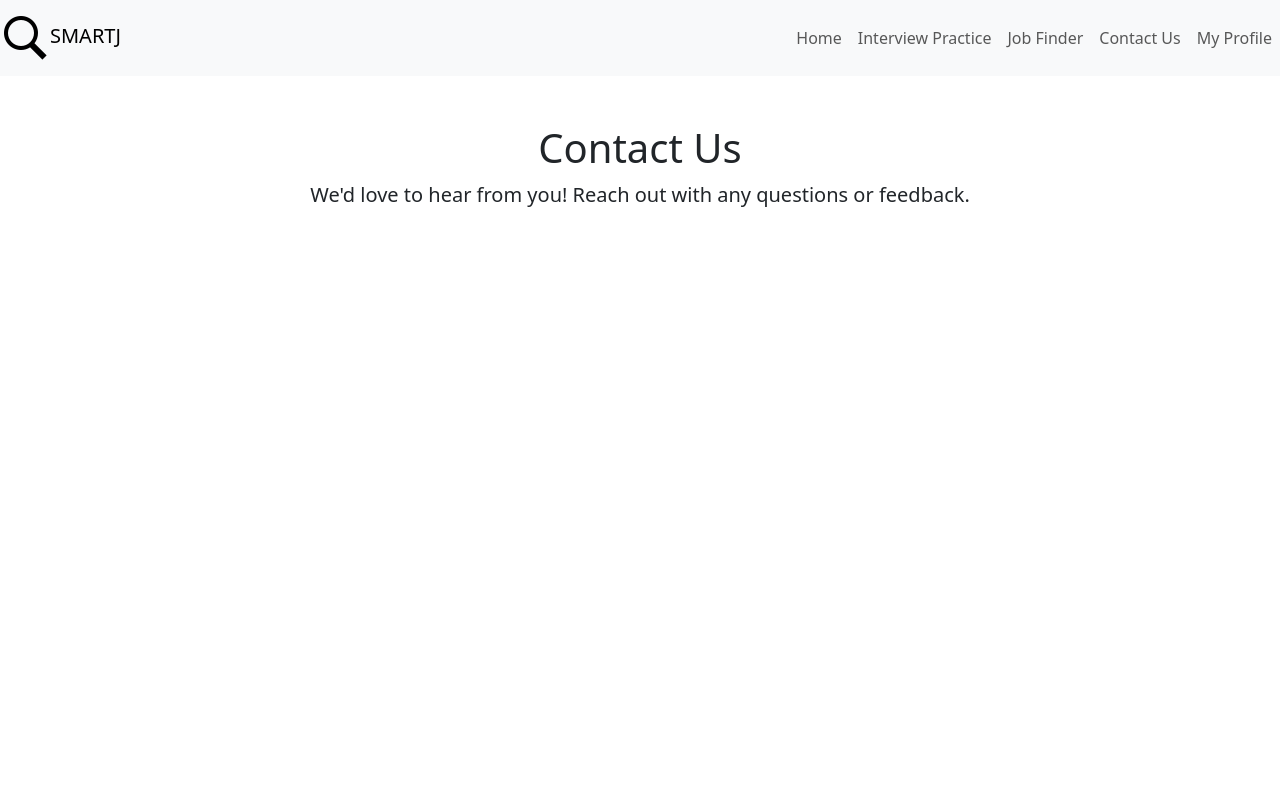
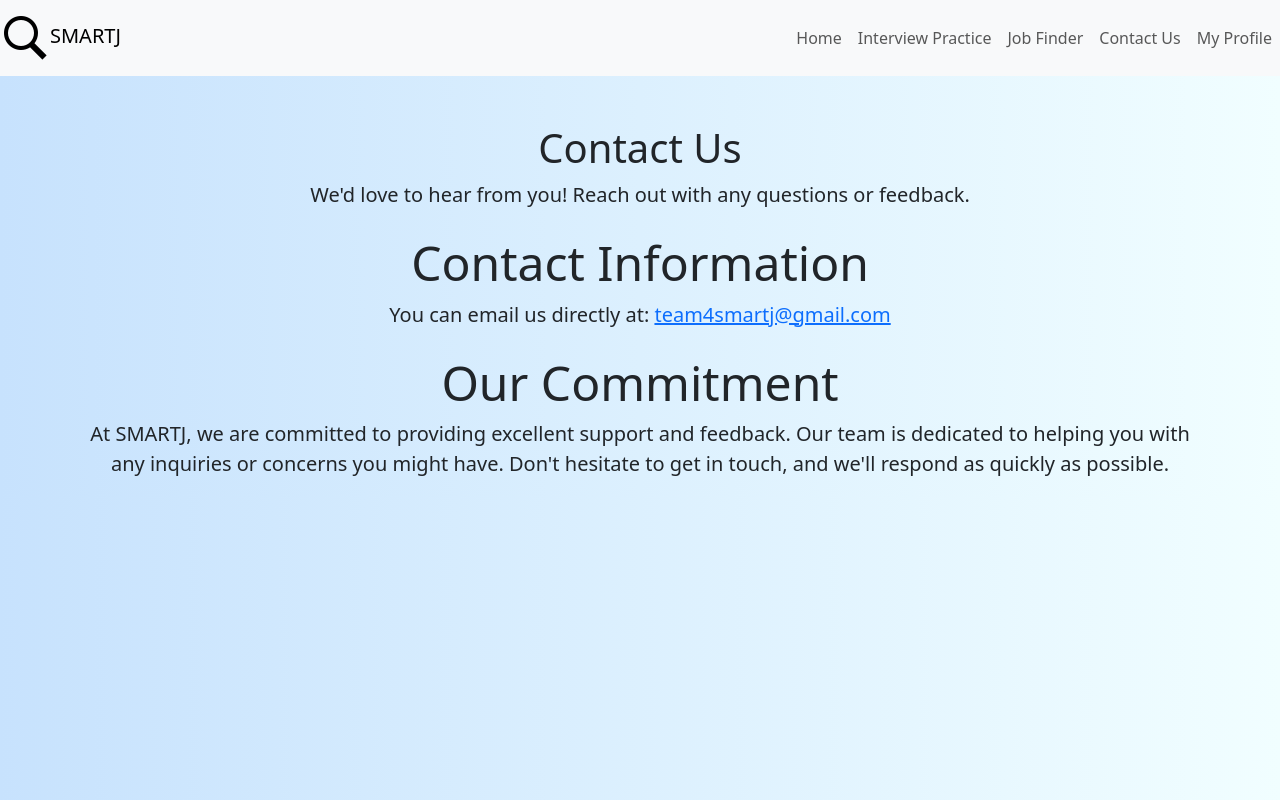
Before and after one commit to tyin363/SMARTJ, a React (Create React App) app: page /contact-us in a window 1280 px wide. Built offline with nearby package versions, Linux system fonts and the light colour scheme; the HTML template or start-up script is replaced by a standard one.

Commit message:
feat: Finished home and contact us pages

```diff
--- a/src/index.css
+++ b/src/index.css
@@ -1,13 +1,14 @@
 body {
   margin: 0;
-  font-family: -apple-system, BlinkMacSystemFont, 'Segoe UI', 'Roboto', 'Oxygen',
-    'Ubuntu', 'Cantarell', 'Fira Sans', 'Droid Sans', 'Helvetica Neue',
+  font-family: -apple-system, BlinkMacSystemFont, "Segoe UI", "Roboto", "Oxygen",
+    "Ubuntu", "Cantarell", "Fira Sans", "Droid Sans", "Helvetica Neue",
     sans-serif;
   -webkit-font-smoothing: antialiased;
   -moz-osx-font-smoothing: grayscale;
+  background: linear-gradient(to right, #c7e2fd, #f1feff) !important;
 }
 
 code {
-  font-family: source-code-pro, Menlo, Monaco, Consolas, 'Courier New',
+  font-family: source-code-pro, Menlo, Monaco, Consolas, "Courier New",
     monospace;
 }
--- a/src/pages/ContactUs.js
+++ b/src/pages/ContactUs.js
@@ -1,4 +1,5 @@
-import React from 'react';
+import React from "react";
+import "bootstrap/dist/css/bootstrap.min.css";
 
 function ContactUs() {
   return (
@@ -7,7 +8,24 @@ function ContactUs() {
       <p className="lead">
         We'd love to hear from you! Reach out with any questions or feedback.
       </p>
-      {/* Add a contact form or other relevant content */}
+      <div className="mt-4">
+        <h2 className="display-5">Contact Information</h2>
+        <p className="lead">
+          You can email us directly at:{" "}
+          <a href="mailto:team4smartj@gmail.com" className="text-primary">
+            team4smartj@gmail.com
+          </a>
+        </p>
+        <div className="mt-4">
+          <h2 className="display-5">Our Commitment</h2>
+          <p className="lead">
+            At SMARTJ, we are committed to providing excellent support and
+            feedback. Our team is dedicated to helping you with any inquiries or
+            concerns you might have. Don't hesitate to get in touch, and we'll
+            respond as quickly as possible.
+          </p>
+        </div>
+      </div>
     </div>
   );
 }
--- /dev/null
+++ b/src/pages/Home.css
@@ -0,0 +1,13 @@
+.card {
+  transition: transform 0.2s ease-in-out, box-shadow 0.2s ease-in-out;
+}
+
+.card:hover {
+  transform: scale(1.05);
+  box-shadow: 0 4px 8px rgba(0, 0, 0, 0.2);
+}
+
+.card:active {
+  transform: scale(0.98);
+  box-shadow: 0 2px 4px rgba(0, 0, 0, 0.2);
+}
--- a/src/pages/Home.js
+++ b/src/pages/Home.js
@@ -1,4 +1,6 @@
-import React from 'react';
+import React from "react";
+import { Link } from "react-router-dom";
+import "./Home.css";
 
 function Home() {
   return (
@@ -8,36 +10,49 @@ function Home() {
         SMARTJ
       </h1>
       <p className="lead">
-        We empower tech job seekers by offering interactive interview practice sessions
-        with customizable questions, recording features, and feedback for improvement.
-        We also streamline job searching by providing curated links to tech job
-        listings, saving time and enhancing your job search experience.
+        We empower tech job seekers by offering interactive interview practice
+        sessions with customizable questions, recording features, and feedback
+        for improvement. We also streamline job searching by providing curated
+        links to tech job listings, saving time and enhancing your job search
+        experience.
       </p>
       <div className="row mt-5">
         <div className="col-md-6">
-          <div className="card">
+          <div className="card mb-4 shadow-sm">
+            <Link
+              to="/interview-practice"
+              className="text-decoration-none text-dark d-block"
+            >
               <img
                 src="images/interview_practice.png"
-              width="200" height="400"
+                width="200"
+                height="400"
                 className="card-img-top"
                 alt="Interview Practice"
               />
               <div className="card-body">
                 <h5 className="card-title">Interview Practice</h5>
               </div>
+            </Link>
           </div>
         </div>
         <div className="col-md-6">
-          <div className="card">
+          <div className="card mb-4 shadow-sm">
+            <Link
+              to="/job-finder"
+              className="text-decoration-none text-dark d-block"
+            >
               <img
                 src="images/job_finder.png"
-              width="200" height="400"
+                width="200"
+                height="400"
                 className="card-img-top"
                 alt="Job Finder"
               />
               <div className="card-body">
                 <h5 className="card-title">Job Finder</h5>
               </div>
+            </Link>
           </div>
         </div>
       </div>
```
Also changed, not shown: src/App.js (+16 -10 lines), 1 other file (tests, documents, lock files or other folders). Lines whose indentation alone changed are shown as unchanged.
